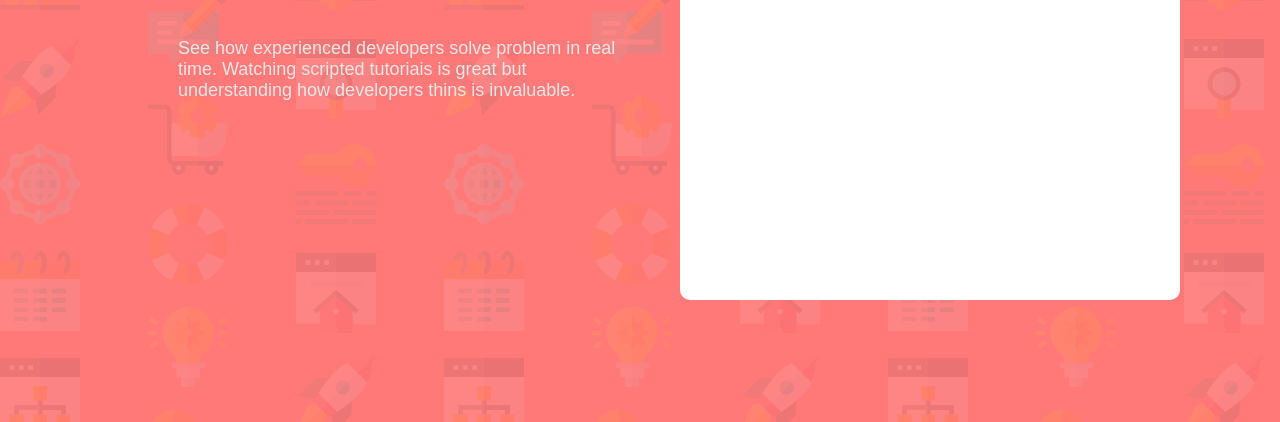
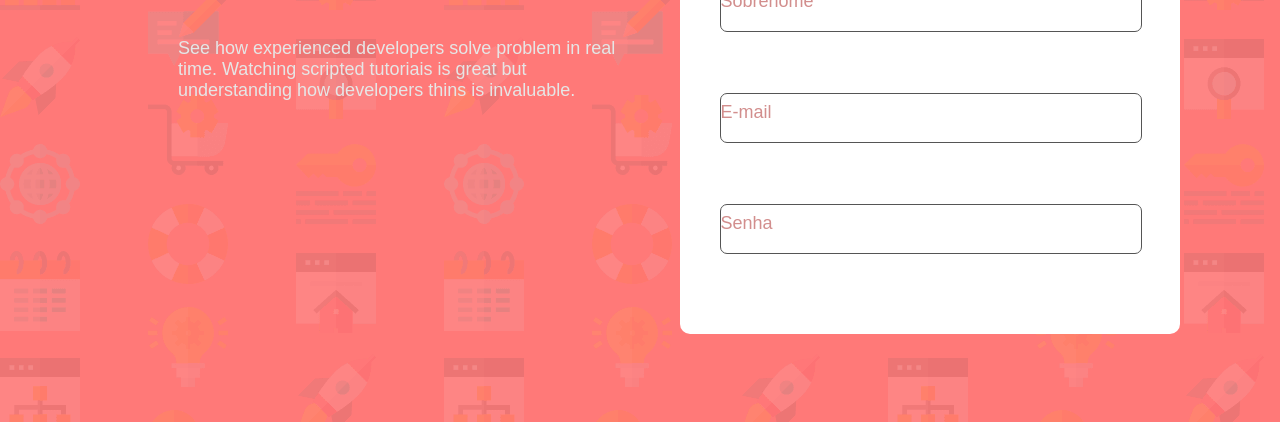
Before and after one commit to Lipekline/front_End_Mentor, a plain HTML site: page index.html in a window 1280 px wide. Shown: the part 378-800 px from the top of the page. Drawn offline with Linux system fonts and the light colour scheme; a web font is replaced by a local one.

Commit message:
label style

```diff
--- a/index.css
+++ b/index.css
@@ -74,3 +74,49 @@ p{
     width: 500px;
     height: 100%;
 }
+
+.form input{
+    width: 100%;
+    height: 35px;
+    border: 2px solid;
+    border-color:#ff7978;
+    border-radius: 7px;
+    margin-bottom: 40px;
+}
+.labels{
+    padding: 40px;
+    display: flex;
+    flex-direction: column;
+}
+
+.input-container input{
+    border:0;
+    border:1px solid #555;
+    background:transparent;
+    width:100%;
+    padding:8px 0 5px 0;
+    font-size:16px;
+    color:#555;
+  }
+
+  .input-container input:focus{
+    border:none;
+    outline:none;
+    border:2px solid #d28e8d;
+   }
+
+   .input-container label{
+	position:relative;
+	top:30px;
+	left:0px;
+    font-size:18px;
+    font-family: 'Poppins', sans-serif;
+	color: #d28e8d;
+	transition: all 0.5s ease-in-out;
+}
+
+.input-container input:focus ~ label{
+	top:-30px;
+	font-size:12px;
+
+}
--- a/index.html
+++ b/index.html
@@ -23,7 +23,25 @@
       </div>
 
       <div class="form">
-
+        <div class="labels">
+        <form>
+          <div class="input-container">
+          <label>Nome</label>
+          <input type="text" name="Nome" required="">
+          </div>
+          <div class="input-container">
+          <label>Sobrenome</label>
+          <input type="text" name="Sobrenome" required="">
+          </div>
+          <div class="input-container">
+          <label>E-mail</label>
+          <input type="email" name="email" required="">
+          <div class="input-container">
+          <label>Senha</label>
+          <input type="password" name="senha" required="">
+          </div>
+        </form>
+        </div>
       </div>
     </div>
 
```
